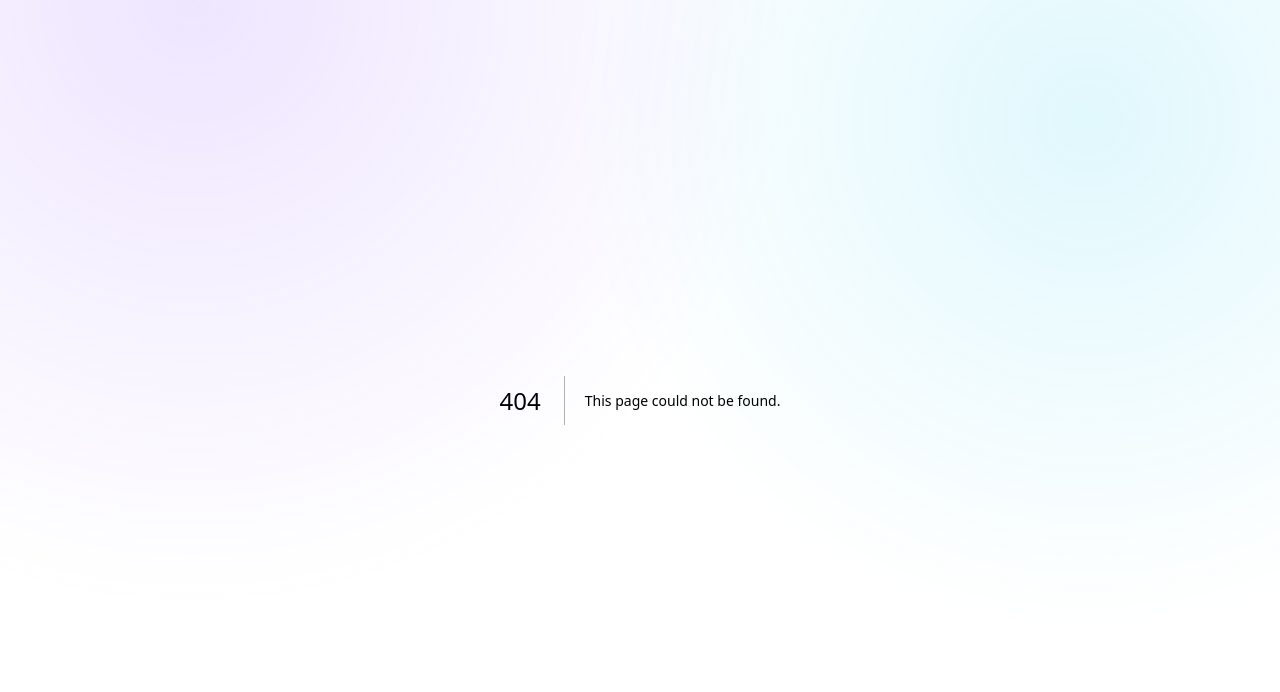
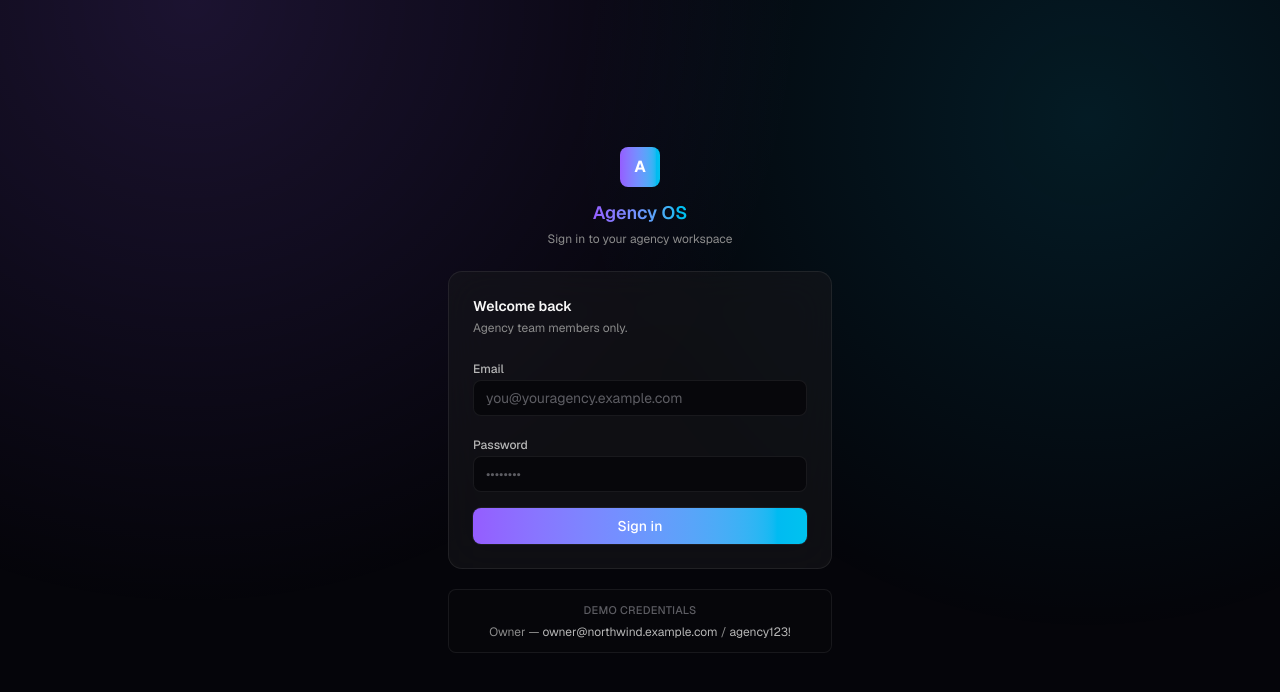
Before and after one commit to Hussein-Alassaad/SaaS-Multi, a Next.js app: page /agency-login in a window 1280 px wide. Before the commit this address had no page. Shown: the top 692 px of the page. Built offline with nearby package versions, Linux system fonts and the light colour scheme.

Commit message:
Create /agency-login route with tenant login form

```diff
--- /dev/null
+++ b/src/app/agency-login/LoginForm.tsx
@@ -0,0 +1,54 @@
+"use client";
+
+import { useActionState } from "react";
+import { loginTenantAction, type LoginState } from "@/lib/actions/auth";
+import { Button } from "@/components/ui/Button";
+import { Input } from "@/components/ui/Input";
+
+const initialState: LoginState = {};
+
+export function LoginForm() {
+  const [state, formAction, pending] = useActionState(loginTenantAction, initialState);
+
+  return (
+    <form action={formAction} className="space-y-4">
+      <div className="space-y-1.5">
+        <label htmlFor="email" className="text-xs font-medium text-[var(--text-3)]">
+          Email
+        </label>
+        <Input
+          id="email"
+          name="email"
+          type="email"
+          autoComplete="email"
+          placeholder="you@youragency.example.com"
+          required
+        />
+      </div>
+
+      <div className="space-y-1.5">
+        <label htmlFor="password" className="text-xs font-medium text-[var(--text-3)]">
+          Password
+        </label>
+        <Input
+          id="password"
+          name="password"
+          type="password"
+          autoComplete="current-password"
+          placeholder="••••••••"
+          required
+        />
+      </div>
+
+      {state?.error && (
+        <p className="rounded-lg border border-[color-mix(in_oklab,var(--status-hot)_45%,transparent)] bg-[color-mix(in_oklab,var(--status-hot)_12%,transparent)] px-3 py-2 text-xs text-[var(--status-hot)]">
+          {state.error}
+        </p>
+      )}
+
+      <Button type="submit" className="w-full" disabled={pending}>
+        {pending ? "Signing in…" : "Sign in"}
+      </Button>
+    </form>
+  );
+}
--- /dev/null
+++ b/src/app/agency-login/page.tsx
@@ -0,0 +1,42 @@
+import type { Metadata } from "next";
+import { Card, CardHeader, CardTitle, CardDescription } from "@/components/ui/Card";
+import { LoginForm } from "./LoginForm";
+
+export const metadata: Metadata = {
+  title: "Sign in — Agency OS",
+};
+
+export default function AgencyLoginPage() {
+  return (
+    <div className="relative z-10 flex min-h-screen items-center justify-center px-4">
+      <div className="w-full max-w-sm">
+        <div className="mb-6 flex flex-col items-center text-center">
+          <div className="flex h-10 w-10 items-center justify-center rounded-lg bg-accent-gradient text-base font-bold text-white">
+            A
+          </div>
+          <h1 className="mt-3 text-lg font-semibold text-gradient">Agency OS</h1>
+          <p className="mt-1 text-xs text-[var(--text-4)]">Sign in to your agency workspace</p>
+        </div>
+
+        <Card padding="lg" hover={false}>
+          <CardHeader className="mb-5 block">
+            <CardTitle>Welcome back</CardTitle>
+            <CardDescription>Agency team members only.</CardDescription>
+          </CardHeader>
+
+          <LoginForm />
+        </Card>
+
+        <div className="mt-5 rounded-lg border border-[var(--border-hairline)] bg-[var(--surface-1)]/60 px-4 py-3 text-center">
+          <p className="text-[11px] font-medium uppercase tracking-wide text-[var(--text-5)]">
+            Demo credentials
+          </p>
+          <p className="mt-1.5 text-xs text-[var(--text-4)]">
+            Owner — <span className="text-[var(--text-3)]">owner@northwind.example.com</span> /{" "}
+            <span className="text-[var(--text-3)]">agency123!</span>
+          </p>
+        </div>
+      </div>
+    </div>
+  );
+}
```
